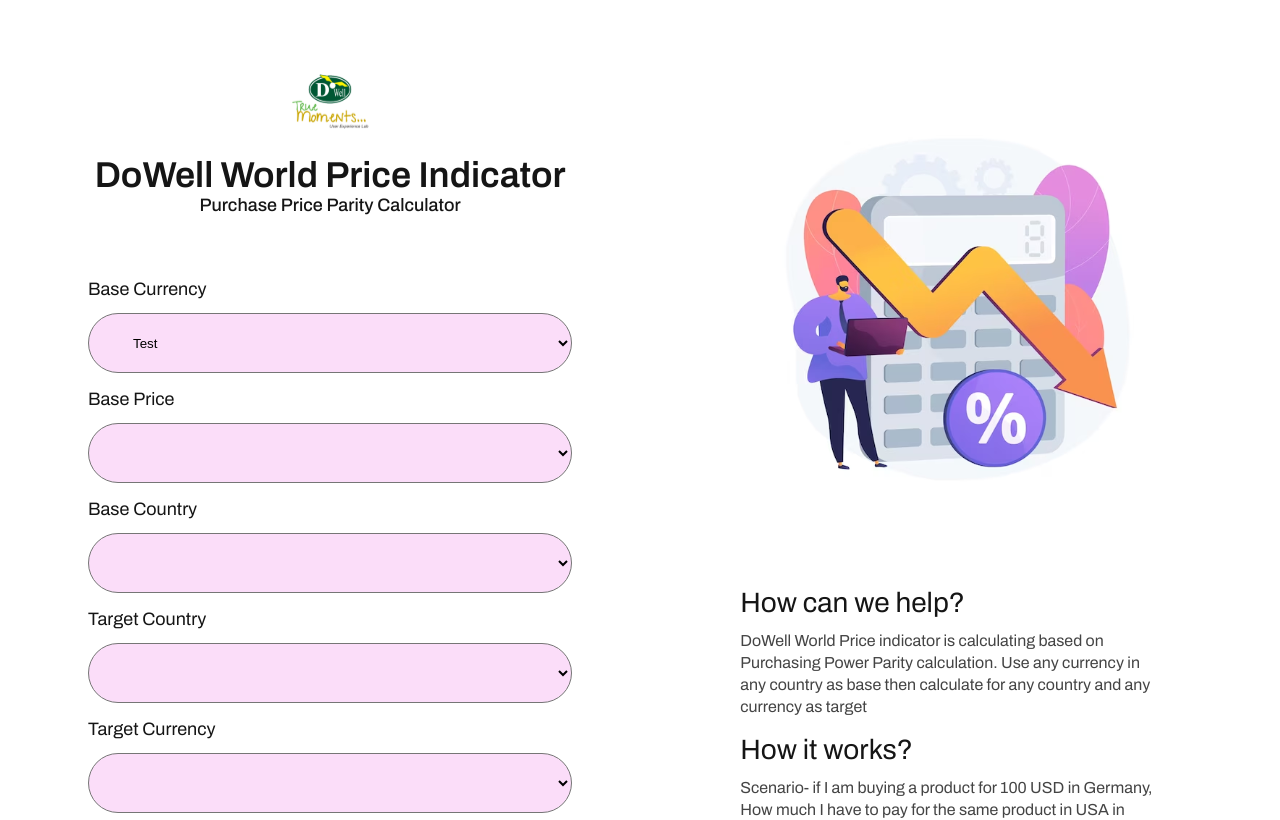
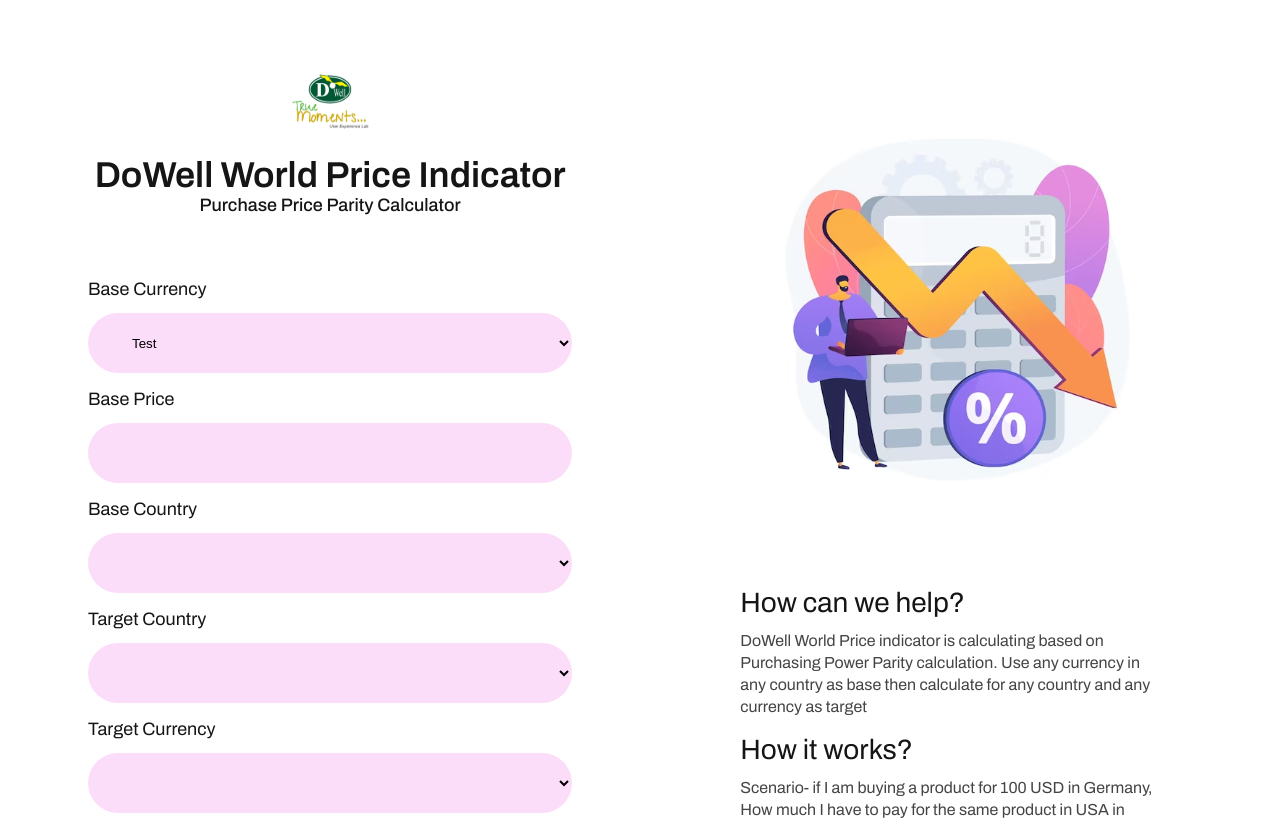
Before and after one commit to LL04-Finance-Dowell/100088-dowellpayment, a React (Create React App) app in the folder dowellpayment/: page / in a window 1280 px wide. Shown: the top 820 px of the page. Built offline with nearby package versions, Linux system fonts and the light colour scheme.

Commit message:
Endpoint fetch logic

```diff
--- a/dowellpayment/src/App.js
+++ b/dowellpayment/src/App.js
@@ -1,5 +1,15 @@
+import { useEffect, useState } from "react";
 
 function App() {
+  const [state, setState] = useState(null)
+
+  useEffect(() => {
+    const fetchData = async (url) => {
+      const res = fetch(url)
+      const data = await res.json()
+    }
+  }, [])
+
   return (
     <div className="container">
       {/* left col */}
@@ -20,9 +30,7 @@
           </div>
           <div className="form-group">
             <label>Base Price</label>
-            <select>
-
-            </select>
+            <input type="number" />
           </div>
           <div className="form-group">
             <label>Base Country</label>
--- a/dowellpayment/src/index.css
+++ b/dowellpayment/src/index.css
@@ -21,13 +21,14 @@
   margin-bottom: 14px;
 }
 
-select {
+select, input {
   width: 100%;
   height: 60px;
   border-radius: 60px;
   background: #FBDDF9;
   padding-inline: 3em;
   cursor: pointer;
+  border: none;
 }
 
 button {
```
